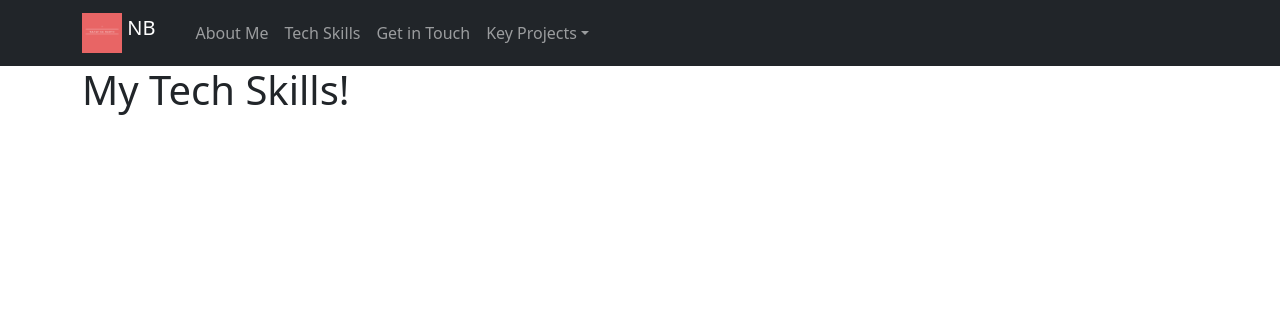
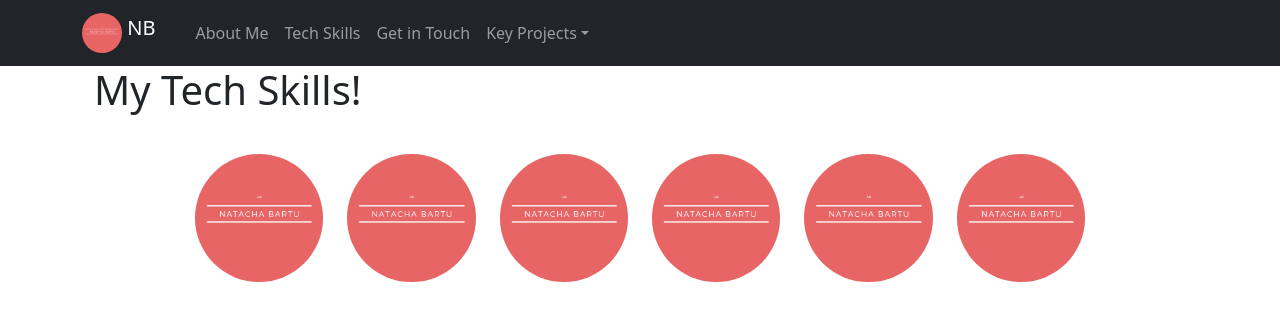
Before and after one commit to NatachaBartu/React-Portfolio, a React (Create React App) app: page /skills in a window 1280 px wide. Shown: the top 320 px of the page. Built offline with nearby package versions, Linux system fonts and the light colour scheme.

Commit message:
add flex-box bootstrap and import image

```diff
--- a/src/components/MenuBar.js
+++ b/src/components/MenuBar.js
@@ -1,5 +1,5 @@
 import React from "react";
-import { Navbar, Nav, NavDropdown, Container } from "react-bootstrap";
+import { Navbar, Nav, NavDropdown, Container, Image } from "react-bootstrap";
 import logo from "../images/logo.png";
 
 const MenuBar = () => {
@@ -10,9 +10,10 @@ const MenuBar = () => {
           <Container>
             <Navbar.Brand href="#home">
               {" "}
-              <img
+              <Image
                 alt="logo"
                 src={logo}
+                roundedCircle
                 width="40"
                 height="40"
                 className="d-inline-block align-top"
--- a/src/components/TechSkills.js
+++ b/src/components/TechSkills.js
@@ -1,9 +1,38 @@
 import React from "react";
-
+import { Container, Row, Col, Image } from "react-bootstrap";
+import logo from "../images/logo.png";
 export const TechSkills = () => {
   return (
-    <div>
+    <Container>
       <h1>My Tech Skills!</h1>
-    </div>
+      <Container
+        className="d-flex justify-content-around"
+        style={{
+          padding: "2rem",
+          textAlign: "center",
+        }}
+      >
+        <Row>
+          <Col sm>
+            <Image src={logo} roundedCircle style={{ height: "8rem" }} />
+          </Col>
+          <Col sm>
+            <Image src={logo} roundedCircle style={{ height: "8rem" }} />
+          </Col>
+          <Col sm>
+            <Image src={logo} roundedCircle style={{ height: "8rem" }} />
+          </Col>
+          <Col sm>
+            <Image src={logo} roundedCircle style={{ height: "8rem" }} />
+          </Col>
+          <Col sm>
+            <Image src={logo} roundedCircle style={{ height: "8rem" }} />
+          </Col>
+          <Col sm>
+            <Image src={logo} roundedCircle style={{ height: "8rem" }} />
+          </Col>
+        </Row>
+      </Container>
+    </Container>
   );
 };
```
